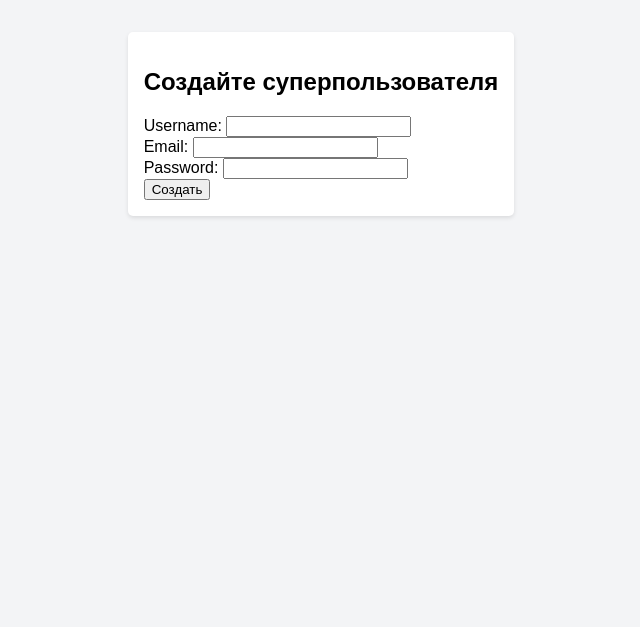
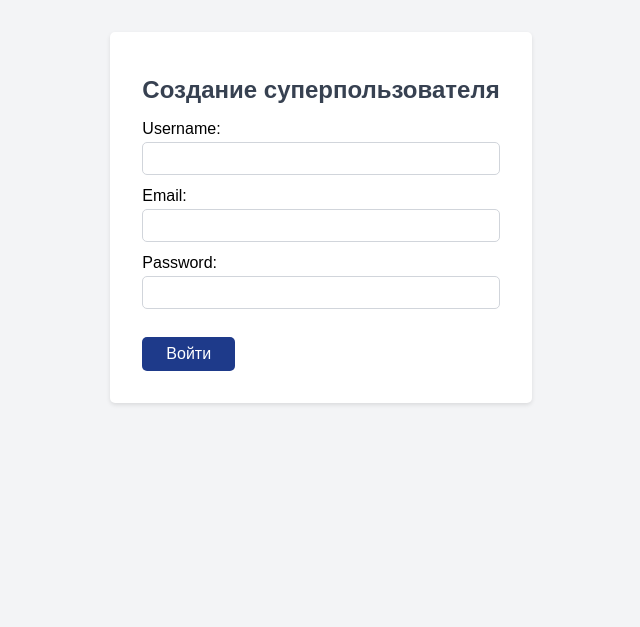
Before and after one commit to SKXNIX/InvyStorageSystem, a Django app: template frontend/templates/custom_auth/create_superuser.html in a window 1280 px wide. Shown: the part 99-726 px from the top of the page, without its empty margins (319-959 px from the left). Run offline with Django 5.2, Linux system fonts and the light colour scheme; the template is opened without the code that fills it, so the values that code supplies are empty.

Commit message:
Add files via upload

```diff
--- a/frontend/templates/custom_auth/create_superuser.html
+++ b/frontend/templates/custom_auth/create_superuser.html
@@ -1,21 +1,25 @@
 {% extends "base.html" %}
 
 {% block content %}
-<h2>Создайте суперпользователя</h2>
+<div class="login-form">
+    <h2>Создание суперпользователя</h2>
     <form method="post">
         {% csrf_token %}
-    <div>
+        <p class="{% if form.errors %}error{% endif %}">
             <label>Username:</label>
             <input type="text" name="username" required>
-    </div>
-    <div>
+        </p>
+        <p class="{% if form.errors %}error{% endif %}">
             <label>Email:</label>
             <input type="email" name="email">
-    </div>
-    <div>
+        </p>
+        <p class="{% if form.errors %}error{% endif %}">
             <label>Password:</label>
             <input type="password" name="password" required>
+        </p>
+
+        <button type="submit" class="login-button">Войти</button>
+    </form>
 </div>
-    <button type="submit">Создать</button>
-</form>
+
 {% endblock %}
```
Lines whose indentation alone changed are shown as unchanged.
